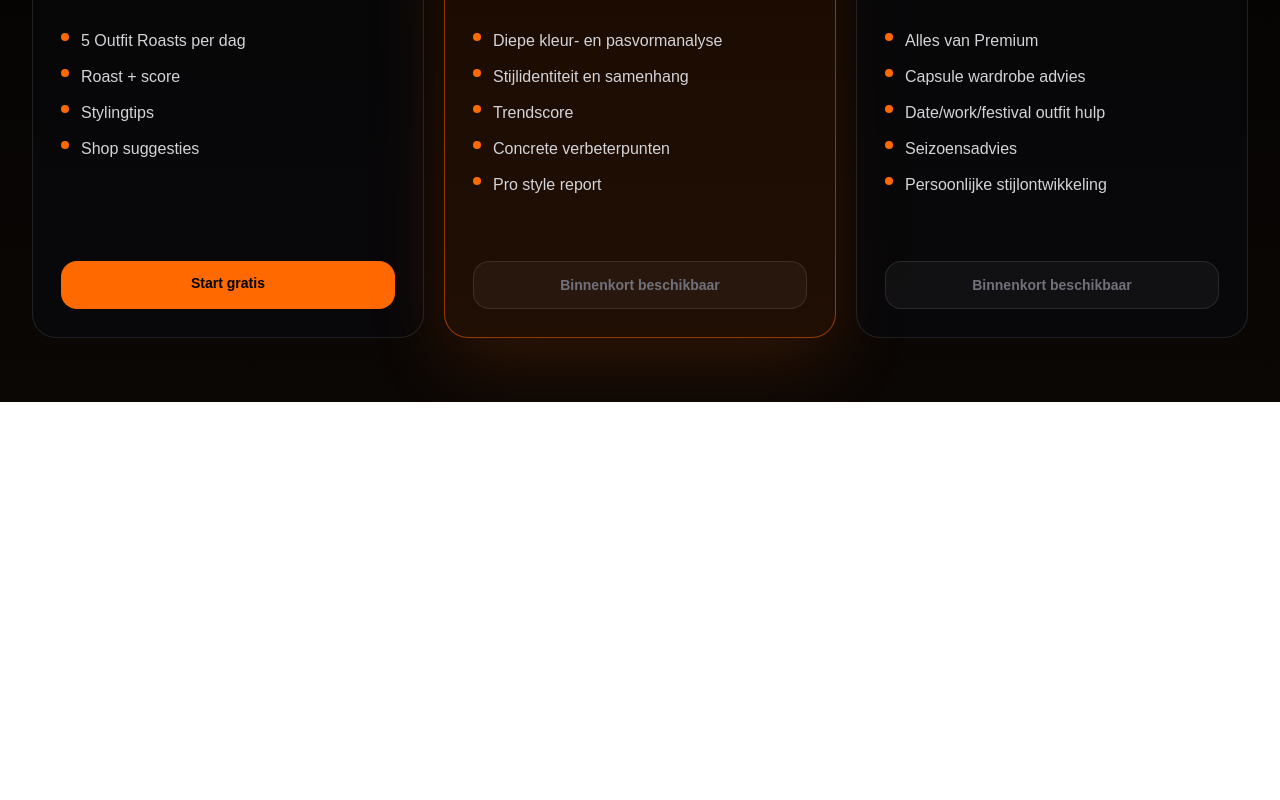
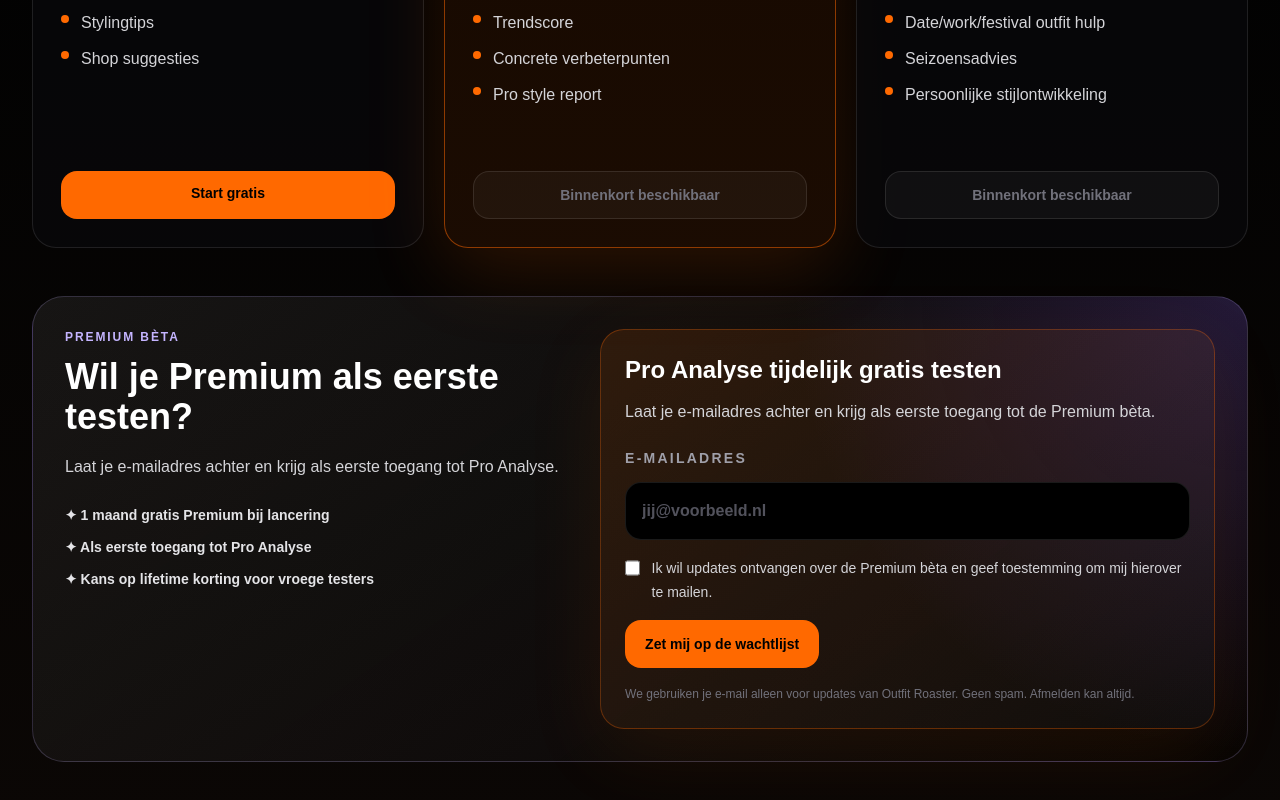
Before and after one commit to dutchroasted/dutchroasted, a Next.js app in the folder Documents/Dutchroasted/: page /pricing in a window 1280 px wide. Shown: the part 826-1626 px from the top of the page. Before the commit the page ends 1228 px from the top, so only its background shows below. Built offline with nearby package versions, Linux system fonts and the light colour scheme; no server answers.

Commit message:
Add premium beta waitlist and share hashtag

```diff
--- a/Documents/Dutchroasted/app/pricing/page.tsx
+++ b/Documents/Dutchroasted/app/pricing/page.tsx
@@ -1,9 +1,10 @@
 import { PricingCards } from "@/components/pricing/PricingCards";
+import { EarlyAccessForm } from "@/components/outfit/EarlyAccessForm";
 import { Logo } from "@/components/Logo";
 
 export const metadata = {
   title: "Pricing | Outfit Roaster",
-  description: "Start gratis met Outfit Roaster. Premium en Pro komen eraan.",
+  description: "Start gratis of meld je aan voor de Outfit Roaster Premium bèta.",
 };
 
 export default function PricingPage() {
@@ -37,18 +38,43 @@ export default function PricingPage() {
 
         <section className="max-w-4xl pt-8 sm:pt-14">
           <p className="inline-flex rounded-md border border-orange-500/40 bg-orange-500/10 px-3 py-1 text-sm font-bold text-orange-300">
-            Premium komt eraan
+            Premium bèta
           </p>
           <h1 className="mt-5 text-4xl font-black leading-tight text-white sm:text-6xl lg:text-7xl">
-            Kies hoe uitgebreid je stylingrapport straks wordt.
+            Kies hoe uitgebreid je stylingrapport wordt.
           </h1>
           <p className="mt-6 max-w-2xl text-lg leading-8 text-zinc-300">
-            Start gratis met 5 Outfit Roasts per dag. Pro Analyse brengt straks diepere inzichten
-            in kleur, pasvorm, samenhang en trends.
+            Start gratis met 5 Outfit Roasts per dag. Pro Analyse tijdelijk gratis testen tijdens
+            de Premium bèta. Premium wordt straks €4,99 per maand.
           </p>
         </section>
 
         <PricingCards />
+
+        <section
+          id="premium-wachtlijst"
+          className="scroll-mt-8 rounded-[2rem] border border-violet-300/20 bg-[radial-gradient(circle_at_top_right,rgba(139,92,246,0.2),transparent_35%),linear-gradient(145deg,rgba(255,255,255,0.07),rgba(0,0,0,0.28))] p-5 sm:p-8"
+        >
+          <div className="grid gap-8 lg:grid-cols-[0.9fr_1.1fr] lg:items-start">
+            <div>
+              <p className="text-xs font-black uppercase tracking-[0.16em] text-violet-300">
+                Premium bèta
+              </p>
+              <h2 className="mt-3 text-3xl font-black text-white sm:text-4xl">
+                Wil je Premium als eerste testen?
+              </h2>
+              <p className="mt-4 max-w-xl leading-7 text-zinc-300">
+                Laat je e-mailadres achter en krijg als eerste toegang tot Pro Analyse.
+              </p>
+              <ul className="mt-6 space-y-3 text-sm font-bold text-zinc-200">
+                <li>✦ 1 maand gratis Premium bij lancering</li>
+                <li>✦ Als eerste toegang tot Pro Analyse</li>
+                <li>✦ Kans op lifetime korting voor vroege testers</li>
+              </ul>
+            </div>
+            <EarlyAccessForm variant="pricing" />
+          </div>
+        </section>
       </div>
     </main>
   );
--- a/Documents/Dutchroasted/components/outfit/EarlyAccessForm.tsx
+++ b/Documents/Dutchroasted/components/outfit/EarlyAccessForm.tsx
@@ -4,14 +4,20 @@ import { useState } from "react";
 import type { OutfitOccasion } from "@/lib/outfitTypes";
 
 type EarlyAccessFormProps = {
-  occasion: OutfitOccasion;
-  score: number;
+  occasion?: OutfitOccasion;
+  score?: number;
+  variant?: "result" | "pricing";
 };
 
-const CONSENT_TEXT =
-  "Ik wil updates ontvangen over Outfit Roaster en geef toestemming om mij hierover te mailen.";
-
-export function EarlyAccessForm({ occasion, score }: EarlyAccessFormProps) {
+export function EarlyAccessForm({
+  occasion,
+  score,
+  variant = "result",
+}: EarlyAccessFormProps) {
+  const isPricingWaitlist = variant === "pricing";
+  const consentText = isPricingWaitlist
+    ? "Ik wil updates ontvangen over de Premium bèta en geef toestemming om mij hierover te mailen."
+    : "Ik wil updates ontvangen over Outfit Roaster en geef toestemming om mij hierover te mailen.";
   const [email, setEmail] = useState("");
   const [marketingConsent, setMarketingConsent] = useState(false);
   const [isSubmitting, setIsSubmitting] = useState(false);
@@ -44,11 +50,11 @@ export function EarlyAccessForm({ occasion, score }: EarlyAccessFormProps) {
         },
         body: JSON.stringify({
           email: trimmedEmail,
-          source: "outfit_check",
+          source: isPricingWaitlist ? "pricing-premium-beta" : "outfit_check",
           occasion,
           score,
           marketingConsent,
-          consentText: CONSENT_TEXT,
+          consentText,
         }),
       });
 
@@ -58,7 +64,11 @@ export function EarlyAccessForm({ occasion, score }: EarlyAccessFormProps) {
 
       setEmail("");
       setMarketingConsent(false);
-      setMessage("Je staat erop 🔥");
+      setMessage(
+        isPricingWaitlist
+          ? "Je staat op de lijst. We sturen je een mail zodra Premium open gaat."
+          : "Je staat erop 🔥",
+      );
     } catch {
       setError("Opslaan lukt niet. Probeer het opnieuw.");
     } finally {
@@ -68,10 +78,15 @@ export function EarlyAccessForm({ occasion, score }: EarlyAccessFormProps) {
 
   return (
     <article className="dr-card-hover rounded-3xl border border-orange-500/30 bg-[linear-gradient(145deg,rgba(255,106,0,0.13),rgba(255,255,255,0.035))] p-5 shadow-[0_22px_80px_rgba(255,106,0,0.09)] sm:p-6">
-      <h3 className="text-2xl font-black text-white">Wil je als eerste Pro Analyse proberen?</h3>
+      <h3 className="text-2xl font-black text-white">
+        {isPricingWaitlist
+          ? "Pro Analyse tijdelijk gratis testen"
+          : "Wil je als eerste Pro Analyse proberen?"}
+      </h3>
       <p className="mt-3 leading-7 text-zinc-300">
-        Laat je e-mail achter en krijg als eerste toegang tot Premium, style history en
-        persoonlijke outfit tips.
+        {isPricingWaitlist
+          ? "Laat je e-mailadres achter en krijg als eerste toegang tot de Premium bèta."
+          : "Laat je e-mail achter en krijg als eerste toegang tot Premium, style history en persoonlijke outfit tips."}
       </p>
 
       <form onSubmit={handleSubmit} className="mt-5 space-y-4">
@@ -95,7 +110,7 @@ export function EarlyAccessForm({ occasion, score }: EarlyAccessFormProps) {
             onChange={(event) => setMarketingConsent(event.target.checked)}
             className="mt-1 size-4 accent-orange-500"
           />
-          <span>{CONSENT_TEXT}</span>
+          <span>{consentText}</span>
         </label>
 
         {message ? <p className="font-black text-orange-200">{message}</p> : null}
@@ -106,7 +121,7 @@ export function EarlyAccessForm({ occasion, score }: EarlyAccessFormProps) {
           disabled={isSubmitting}
           className="min-h-12 w-full rounded-2xl bg-orange-500 px-5 py-3 text-sm font-black text-black transition hover:bg-orange-400 hover:shadow-[0_16px_50px_rgba(255,106,0,0.18)] disabled:cursor-not-allowed disabled:bg-zinc-700 disabled:text-zinc-400 sm:w-auto"
         >
-          {isSubmitting ? "Even opslaan..." : "Zet mij op de lijst"}
+          {isSubmitting ? "Even opslaan..." : "Zet mij op de wachtlijst"}
         </button>
       </form>
       <p className="mt-4 text-xs leading-5 text-zinc-500">
--- a/Documents/Dutchroasted/components/outfit/OutfitCheckForm.tsx
+++ b/Documents/Dutchroasted/components/outfit/OutfitCheckForm.tsx
@@ -92,7 +92,7 @@ export function OutfitCheckForm() {
     setError("");
     analytics.outfitCheckStarted(
       occasion,
-      mode === "pro-analysis" ? "Pro Analyse testmodus" : roastLevel,
+      mode === "pro-analysis" ? "Premium bèta – Pro Analyse" : roastLevel,
       profile,
     );
 
@@ -118,7 +118,11 @@ export function OutfitCheckForm() {
         }
         setProAnalysis(data.proAnalysis);
         setResult(null);
-        analytics.outfitCheckCompleted(occasion, "Pro Analyse testmodus", data.proAnalysis.overallScore);
+        analytics.outfitCheckCompleted(
+          occasion,
+          "Premium bèta – Pro Analyse",
+          data.proAnalysis.overallScore,
+        );
       } else {
         if ("proAnalysis" in data) {
           throw new Error("De outfit roast gaf een onverwacht resultaat terug.");
@@ -196,7 +200,8 @@ export function OutfitCheckForm() {
           />
         ) : (
           <div className="mb-5 rounded-2xl border border-violet-300/20 bg-violet-400/10 p-4 text-sm font-bold text-violet-100">
-            Pro Analyse testmodus · telt niet mee voor je 5 gratis roasts.
+            Premium bèta – Pro Analyse tijdelijk gratis testen. Deze analyse telt niet mee voor je
+            5 gratis roasts.
           </div>
         )}
 
@@ -245,7 +250,7 @@ export function OutfitCheckForm() {
           {isLoading
             ? "Even kijken..."
             : mode === "pro-analysis"
-              ? "Start Pro Analyse"
+              ? "Pro Analyse tijdelijk gratis testen"
               : isLimitReached
                 ? "5 gratis roasts gebruikt"
                 : "Roast mijn outfit"}
--- a/Documents/Dutchroasted/components/outfit/OutfitResult.tsx
+++ b/Documents/Dutchroasted/components/outfit/OutfitResult.tsx
@@ -617,7 +617,7 @@ function downloadBlob(blob: Blob, fileName: string) {
 }
 
 function formatShareCaption(selectedQuote: string, appUrl: string) {
-  return [
+  const shareText = [
     "Mijn outfit is geroast door Outfit Roaster 🔥",
     "",
     `“${selectedQuote}”`,
@@ -626,6 +626,10 @@ function formatShareCaption(selectedQuote: string, appUrl: string) {
     "",
     `Probeer zelf: ${appUrl}`,
   ].join("\n");
+
+  return /(^|\s)#outfitroaster(\s|$)/i.test(shareText)
+    ? shareText
+    : `${shareText.trim()}\n\n#outfitroaster`;
 }
 
 function formatAdvice(result: OutfitResultData) {
```
